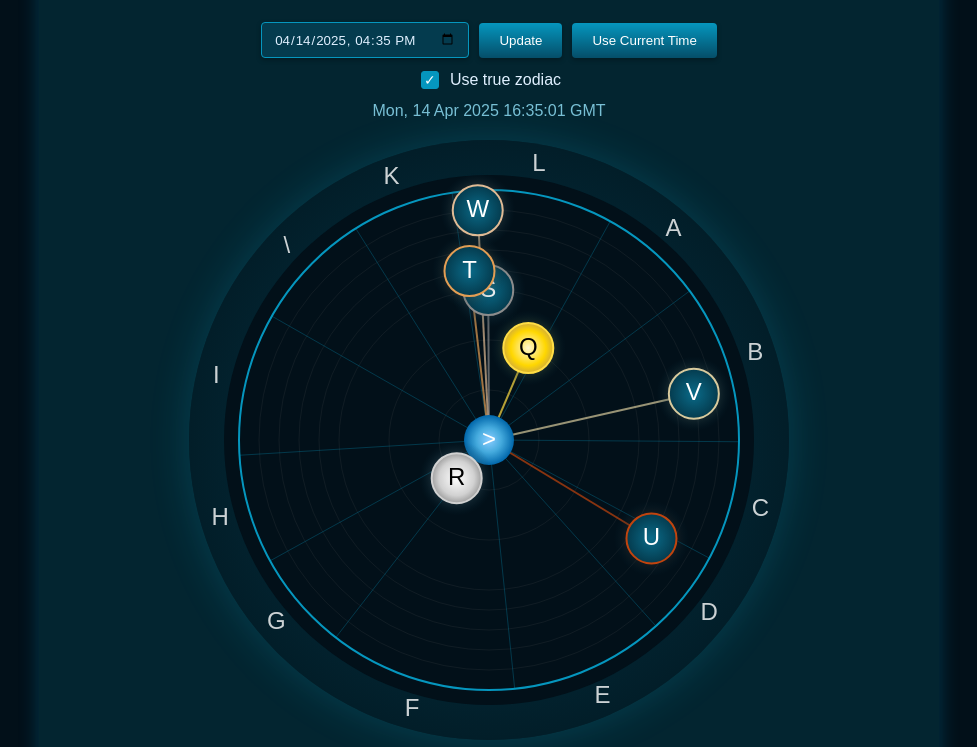
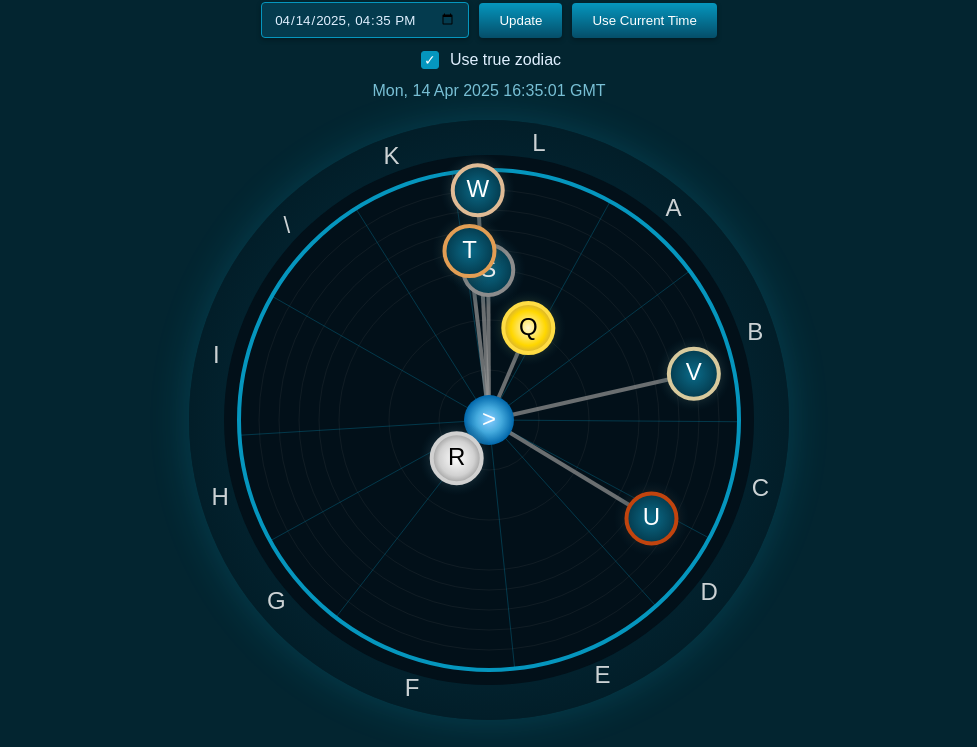
Before and after one commit to gulley/Birth-Sky, a website: page index.html in a window 1280 px wide. Shown: the part 106-853 px from the top of the page, without its empty margins (151-1128 px from the left). Drawn offline with Linux system fonts and the light colour scheme.

Commit message:
Widen line widths on stalks and medallions

```diff
--- a/index.html
+++ b/index.html
@@ -9,6 +9,7 @@
 </head>
 <body>
     <div class="container">
+        <div class="content-wrapper">
             <h1>Birth Sky</h1>
             <div class="controls">
                 <div class="date-time-controls">
@@ -34,6 +35,7 @@
                 <!-- Planet positions will be inserted here (hidden) -->
             </div>
         </div>
+    </div>
 
     <!-- Define exports object for astronomy.min.js -->
     <script src="astronomy-wrapper.js"></script>
--- a/script.js
+++ b/script.js
@@ -202,12 +202,6 @@ function calculateCelestialCoordinates(celestialObject, date) {
             return exports.Equator(exports.Body.Jupiter, time, observer, true, true);
         case 'saturn':
             return exports.Equator(exports.Body.Saturn, time, observer, true, true);
-        case 'uranus':
-            return exports.Equator(exports.Body.Uranus, time, observer, true, true);
-        case 'neptune':
-            return exports.Equator(exports.Body.Neptune, time, observer, true, true);
-        case 'pluto':
-            return exports.Equator(exports.Body.Pluto, time, observer, true, true);
         default:
             throw new Error('Unknown celestial object: ' + celestialObject.name);
     }
@@ -272,7 +266,7 @@ function drawCelestialChart() {
 
     // Draw main celestial ring
     ctx.strokeStyle = '#0596be';
-    ctx.lineWidth = 2;
+    ctx.lineWidth = 4;
     ctx.beginPath();
     ctx.arc(centerX, centerY, maxRadius, 0, 2 * Math.PI);
     ctx.stroke();
@@ -432,7 +426,7 @@ function drawCelestialMedallion(objectName, longitude, radius) {
 
     // Draw medallion rim
     ctx.strokeStyle = objectInfo.color;
-    ctx.lineWidth = 2;
+    ctx.lineWidth = 4;
     ctx.beginPath();
     ctx.arc(x, y, glowRadius, 0, 2 * Math.PI);
     ctx.stroke();
@@ -637,8 +631,8 @@ function drawCelestialStalk(objectName, longitude, radius, color) {
     ctx.beginPath();
     ctx.moveTo(centerX, centerY);
     ctx.lineTo(x, y);
-    ctx.strokeStyle = `rgba(${colorToRgb(color)}, 0.7)`;
-    ctx.lineWidth = 2;
+    ctx.strokeStyle = 'rgba(150, 150, 150, 0.7)'; // Medium gray color for all stalks
+    ctx.lineWidth = 4;
     ctx.stroke();
 }
 
--- a/styles.css
+++ b/styles.css
@@ -1,17 +1,22 @@
 body {
     font-family: Arial, sans-serif;
-    max-width: 900px;
-    margin: 0 auto;
-    padding: 20px;
+    margin: 0;
+    padding: 0;
     background-color: #021019;
     color: #e0f0ff;
 }
 
 .container {
     background-color: #032530;
-    border-radius: 8px;
     padding: 20px;
-    box-shadow: 0 2px 20px rgba(0,150,200,0.3);
+    min-height: 100vh;
+    width: 100%;
+    box-sizing: border-box;
+}
+
+.content-wrapper {
+    max-width: 900px;
+    margin: 0 auto;
 }
 
 h1 {
```
Lines whose indentation alone changed are shown as unchanged.
